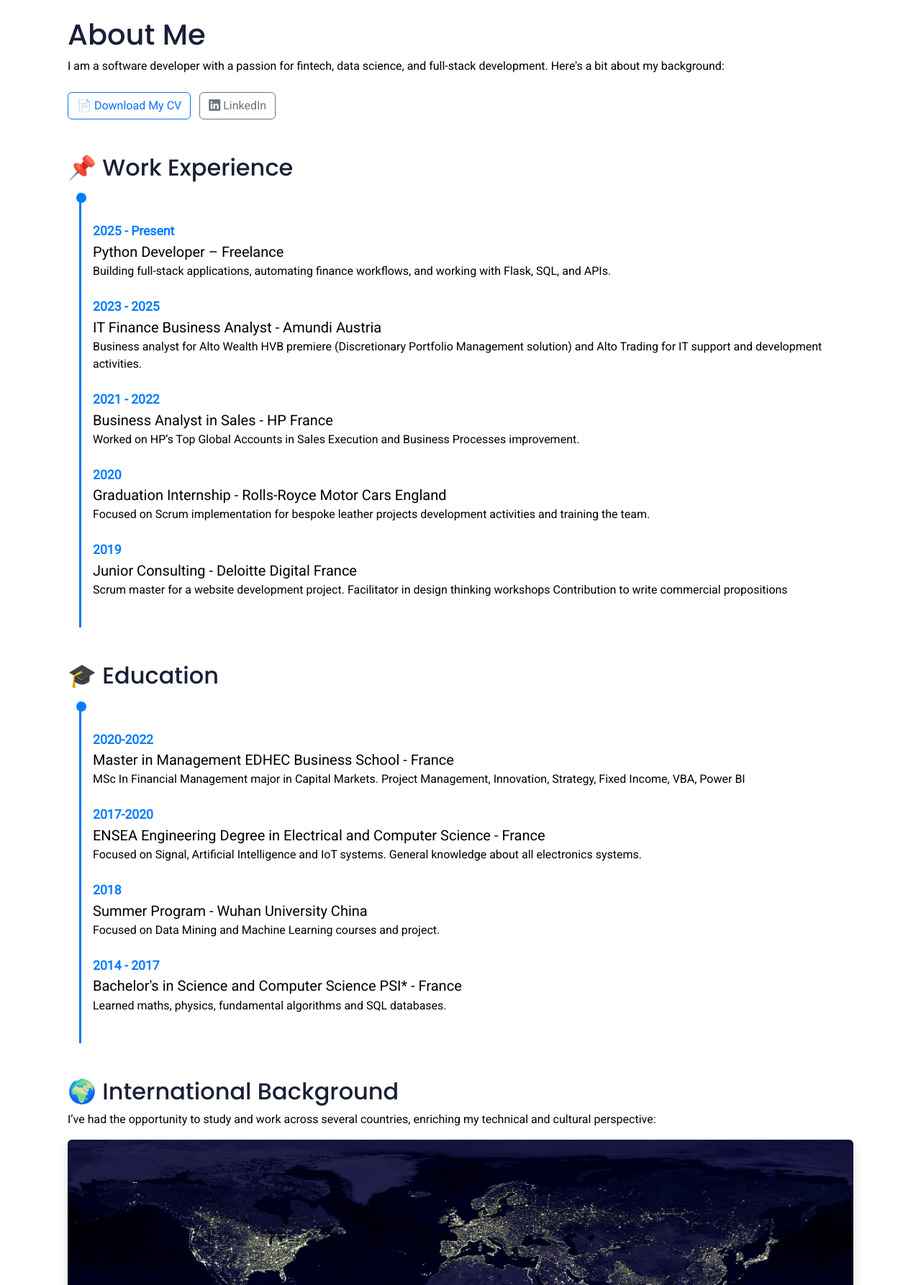
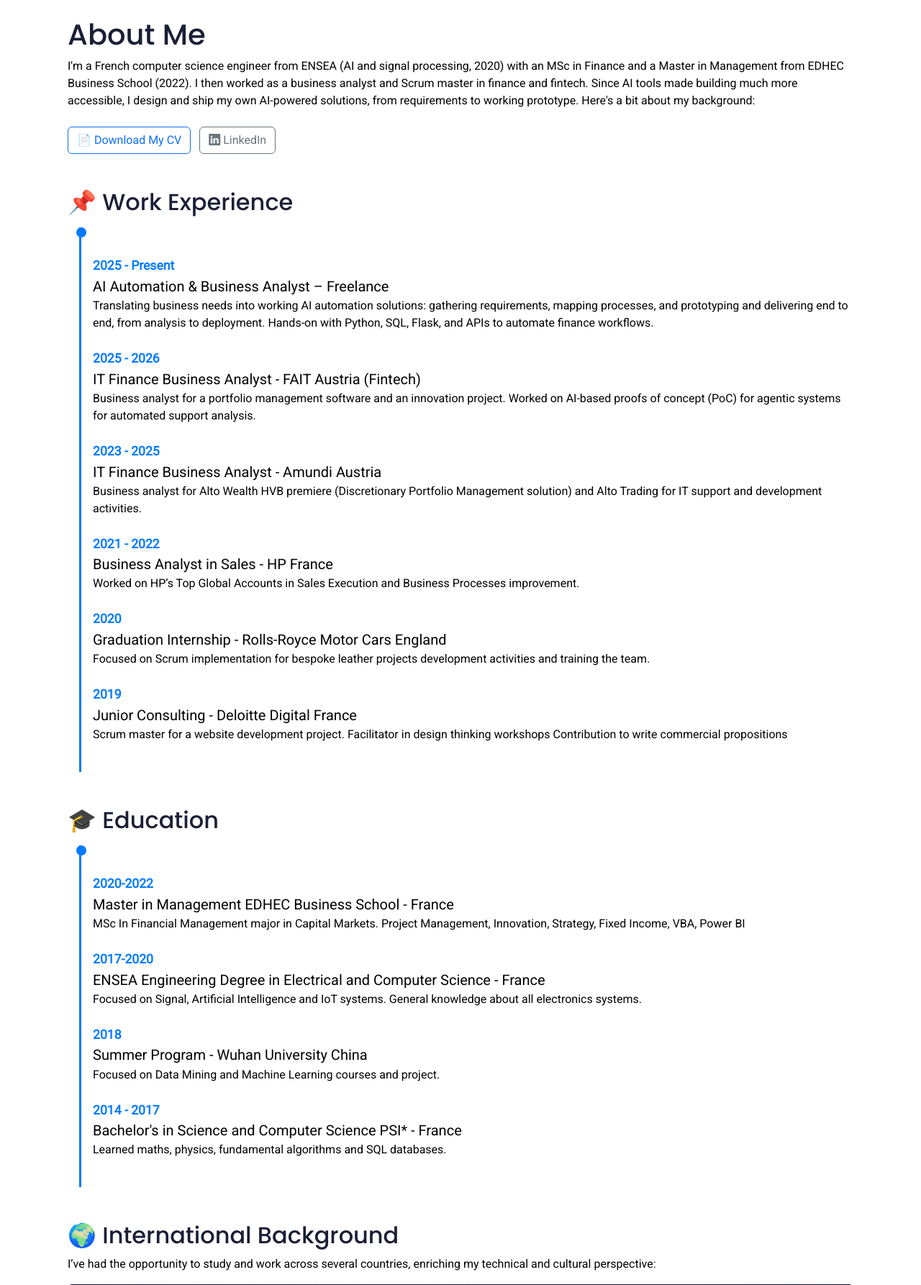
Before and after one commit to ValerieVienne/flask-personal-website, a Flask app: page /about in a window 1280 px wide. Shown: the part 56-1842 px from the top of the page at 72% size. Run offline with Flask 3, Linux system fonts and the light colour scheme; some libraries are stand-ins or nearby versions.

Commit message:
Update About, homepage and metadata: Business Analyst & AI Builder positioning

```diff
--- a/templates/about.html
+++ b/templates/about.html
@@ -2,7 +2,7 @@
 {% block content %}
 <div class="container">
     <h1>About Me</h1>
-    <p>I am a software developer with a passion for fintech, data science, and full-stack development. Here's a bit about my background:</p>
+    <p>I'm a French computer science engineer from ENSEA (AI and signal processing, 2020) with an MSc in Finance and a Master in Management from EDHEC Business School (2022). I then worked as a business analyst and Scrum master in finance and fintech. Since AI tools made building much more accessible, I design and ship my own AI-powered solutions, from requirements to working prototype. Here's a bit about my background:</p>
 
     <div class="mt-4  mb-5">
         <a href="{{ url_for('static', filename='files/CV.pdf') }}" class="btn btn-outline-primary"
@@ -28,8 +28,15 @@
                 <div class="timeline-item">
                     <div class="timeline-date">2025 - Present</div>
                     <div class="timeline-content">
-                    <h5>Python Developer – Freelance</h5>
-                    <p>Building full-stack applications, automating finance workflows, and working with Flask, SQL, and APIs.</p>
+                    <h5>AI Automation &amp; Business Analyst – Freelance</h5>
+                    <p>Translating business needs into working AI automation solutions: gathering requirements, mapping processes, and prototyping and delivering end to end, from analysis to deployment. Hands-on with Python, SQL, Flask, and APIs to automate finance workflows.</p>
+                    </div>
+                </div>
+                <div class="timeline-item">
+                    <div class="timeline-date">2025 - 2026</div>
+                    <div class="timeline-content">
+                    <h5>IT Finance Business Analyst - FAIT Austria (Fintech)</h5>
+                    <p>Business analyst for a portfolio management software and an innovation project. Worked on AI-based proofs of concept (PoC) for agentic systems for automated support analysis.</p>
                     </div>
                 </div>
                 <div class="timeline-item">
--- a/templates/base.html
+++ b/templates/base.html
@@ -3,8 +3,8 @@
 <head>
     <meta charset="UTF-8">
     <!-- Meta Tags for SEO -->
-    <meta name="description" content="Valerie Vienne - Business Analyst & Developer portfolio. Tech and Finance professional. Explore my projects in development, data, and finance.">
-    <meta name="keywords" content="Business Analyst, Developer, Python, Data, Project Management, Scrum, Finance">
+    <meta name="description" content="Valerie Vienne - Business Analyst & AI Builder portfolio. Engineer with a finance background. Explore my projects in AI automation, data, and finance.">
+    <meta name="keywords" content="Business Analyst, AI Automation, AI Agents, Python, SQL, Data, Project Management, Scrum, Finance">
     <meta name="author" content="Valerie Vienne">
     <meta name="viewport" content="width=device-width, initial-scale=1.0">
     <title>{{ title if title else "My Portfolio" }}</title>
@@ -28,7 +28,7 @@
           "@context": "http://schema.org",
           "@type": "Person",
           "name": "Valerie Vienne",
-          "jobTitle": "Business Analyst & Developer",
+          "jobTitle": "Business Analyst & AI Builder",
           "url": "https://valerie-vienne.com/",
           "sameAs": [
             "https://www.linkedin.com/in/valerievienne9/",
```
Also changed, not shown: templates/index.html (+6 -6 lines).
